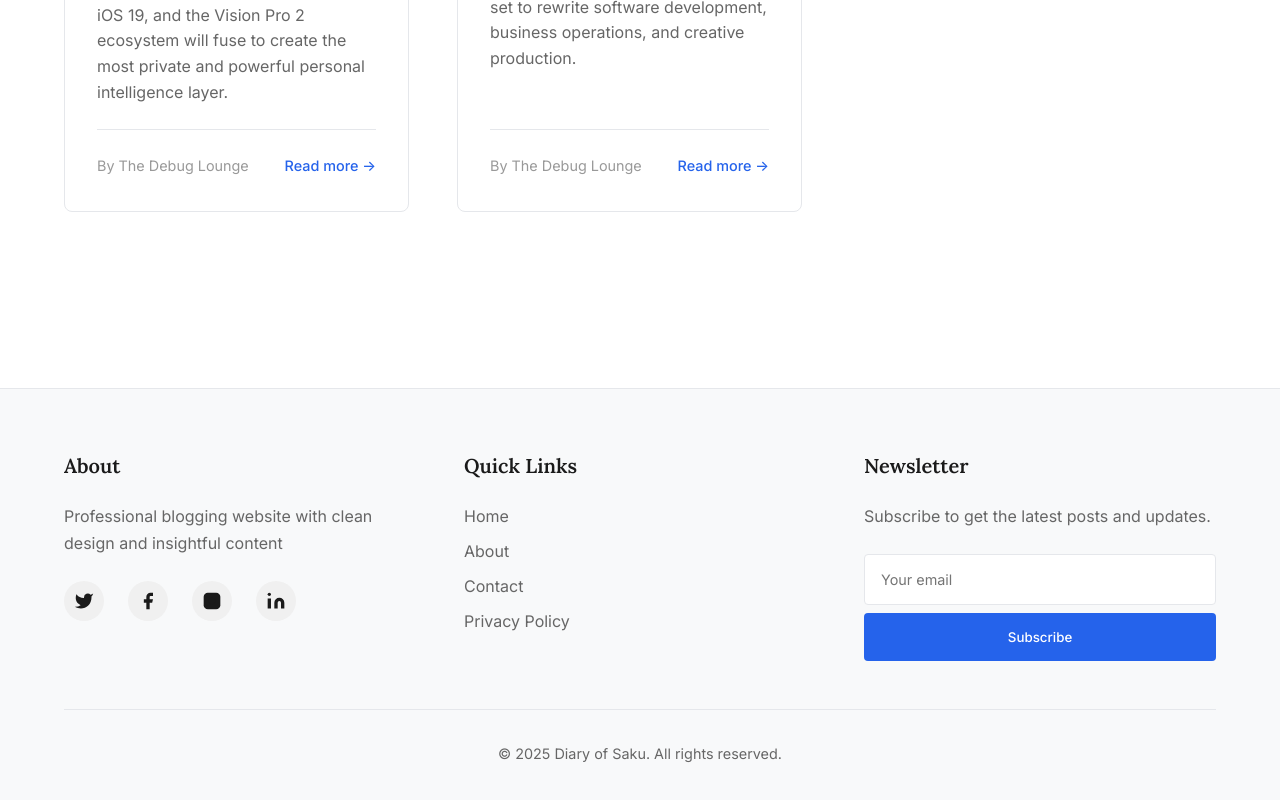
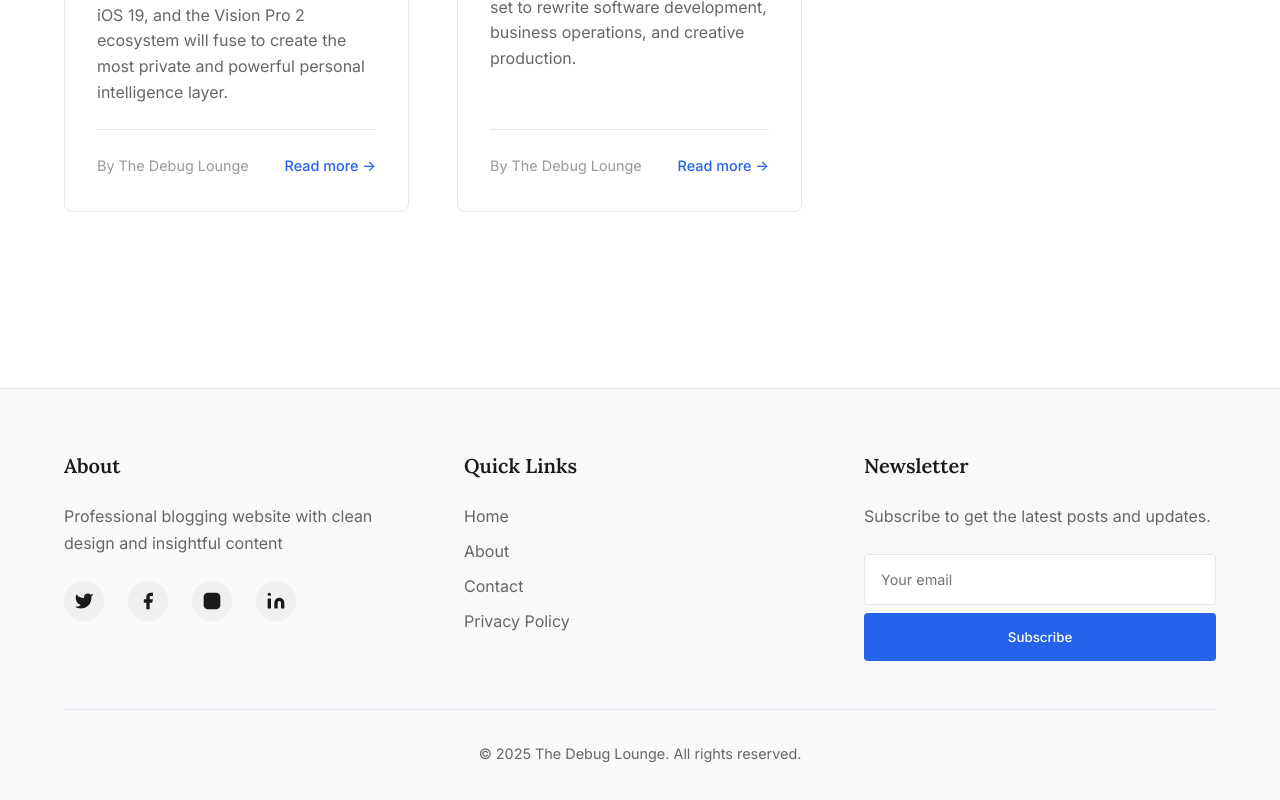
Before and after one commit to sakunathejan/Blogger-Website, a React (Vite) app: page / in a window 1280 px wide. Shown: the part 6117-6917 px from the top of the page. Built offline with nearby package versions, Linux system fonts and the light colour scheme.

Commit message:
Update site configuration to reflect rebranding changes, updating site name and author to 'The Debug Lounge' for enhanced brand identity and consistency. ✅

```diff
--- a/src/config.js
+++ b/src/config.js
@@ -1,8 +1,8 @@
 export const siteConfig = {
   siteUrl: 'https://diaryofsaku.com',
-  siteName: 'Diary of Saku',
+  siteName: 'The Debug Lounge',
   siteDescription: 'Professional blogging website with clean design and insightful content',
-  author: 'Diary Of Saku',
+  author: 'The Debug Lounge',
   authorEmail: 'diaryofsaku200504@gmail.com',
   twitterHandle: '@yourhandle',
   facebookPage: 'https://web.facebook.com/profile.php?id=61554311371309',
```
